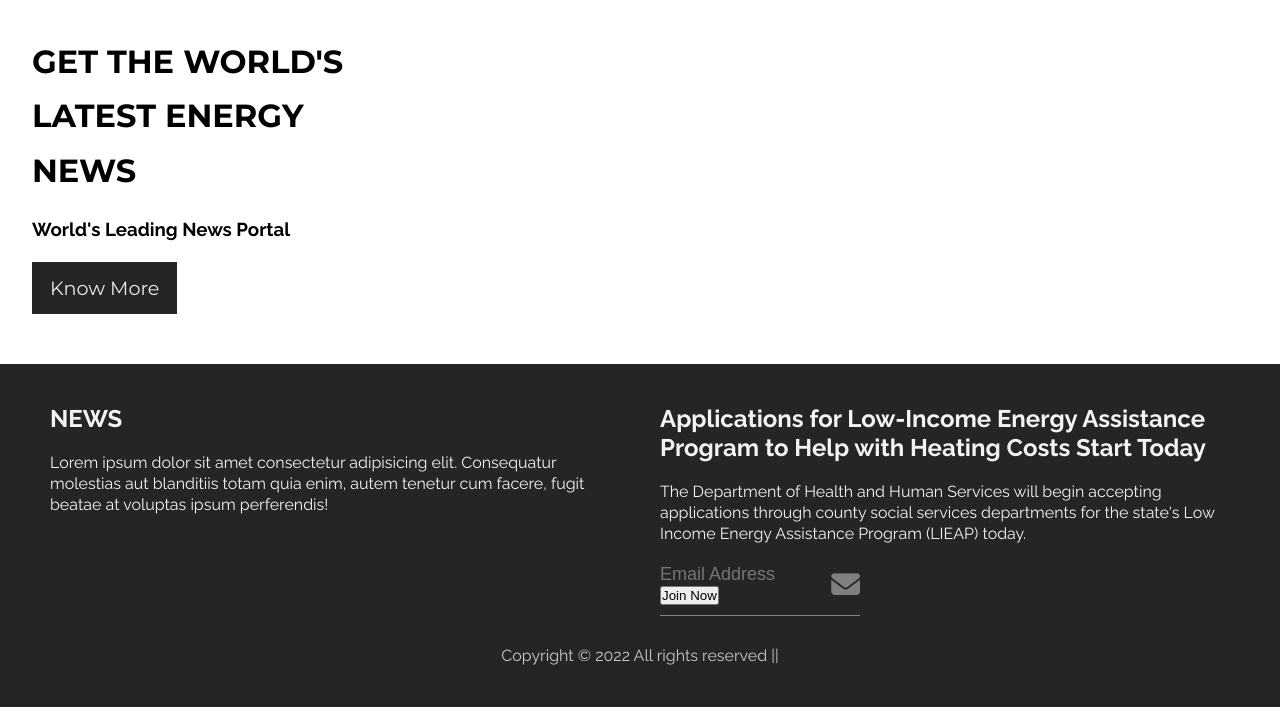
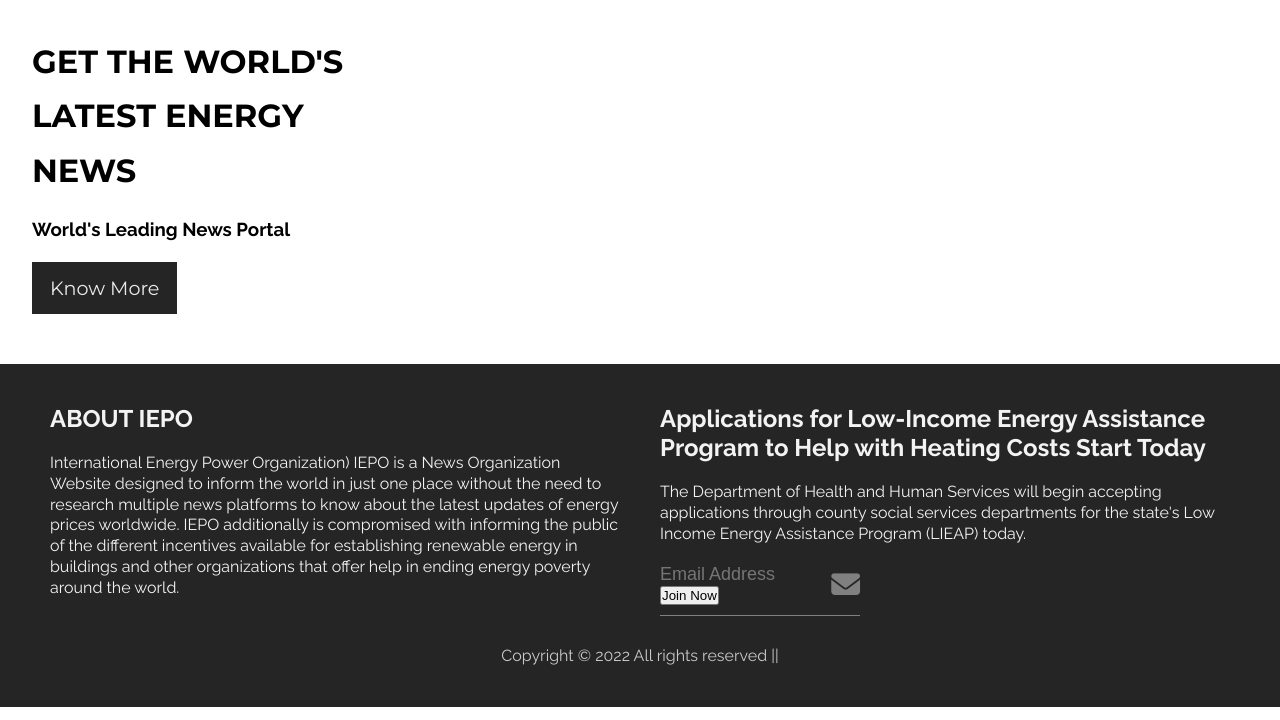
Before and after one commit to axelcamargo18/Hope-Project, a website: page Client/index.html in a window 1280 px wide. Shown: the part 80-800 px from the top of the page. Drawn offline with Linux system fonts and the light colour scheme.

Commit message:
Complete frontend & functionality

```diff
--- a/Client/index.html
+++ b/Client/index.html
@@ -88,11 +88,15 @@
     <footer>
       <div class="footer-container">
         <div class="footer-left">
-          <h2>NEWS</h2>
+          <h2>ABOUT IEPO</h2>
           <p>
-            Lorem ipsum dolor sit amet consectetur adipisicing elit. Consequatur
-            molestias aut blanditiis totam quia enim, autem tenetur cum facere,
-            fugit beatae at voluptas ipsum perferendis!
+            International Energy Power Organization) IEPO is a News Organization
+            Website designed to inform the world in just one place without the
+            need to research multiple news platforms to know about the latest
+            updates of energy prices worldwide. IEPO additionally is compromised
+            with informing the public of the different incentives available for
+            establishing renewable energy in buildings and other organizations
+            that offer help in ending energy poverty around the world.
           </p>
         </div>
 
```
Also changed, not shown: README.md (added).
